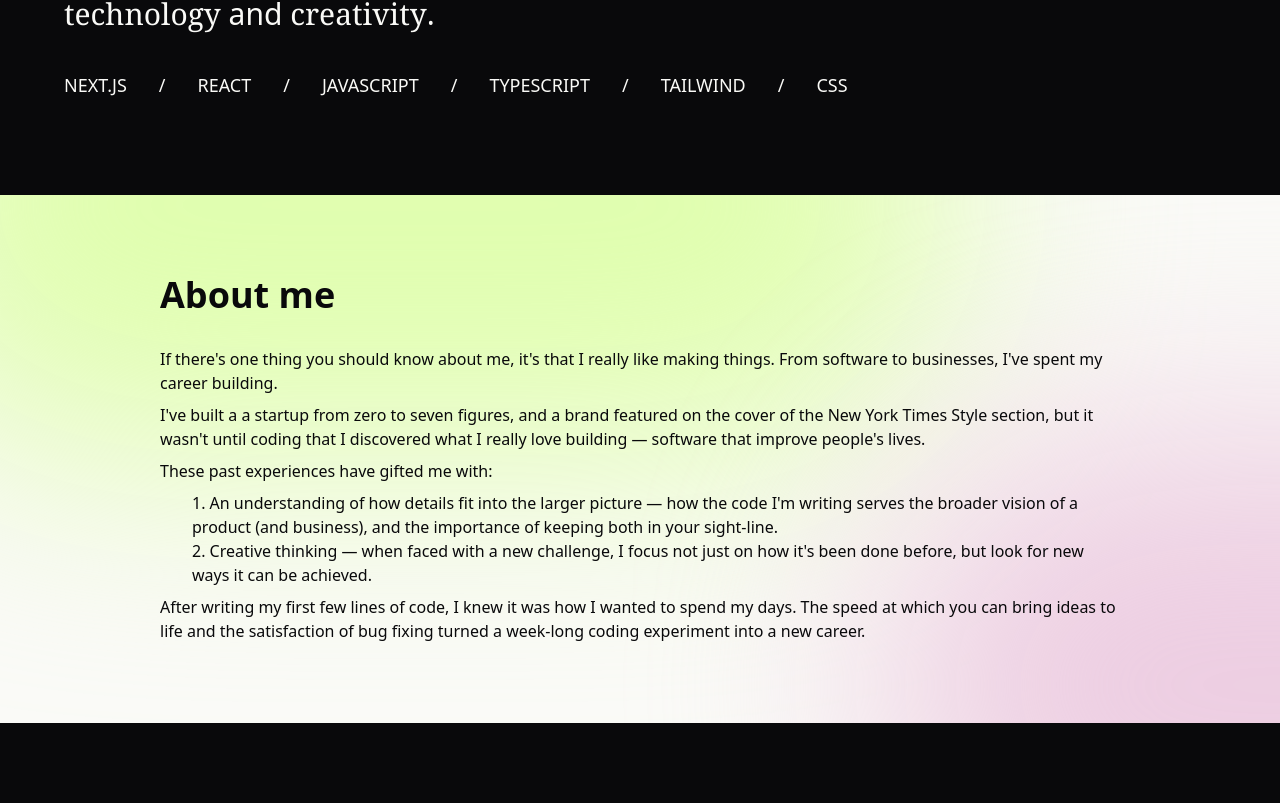
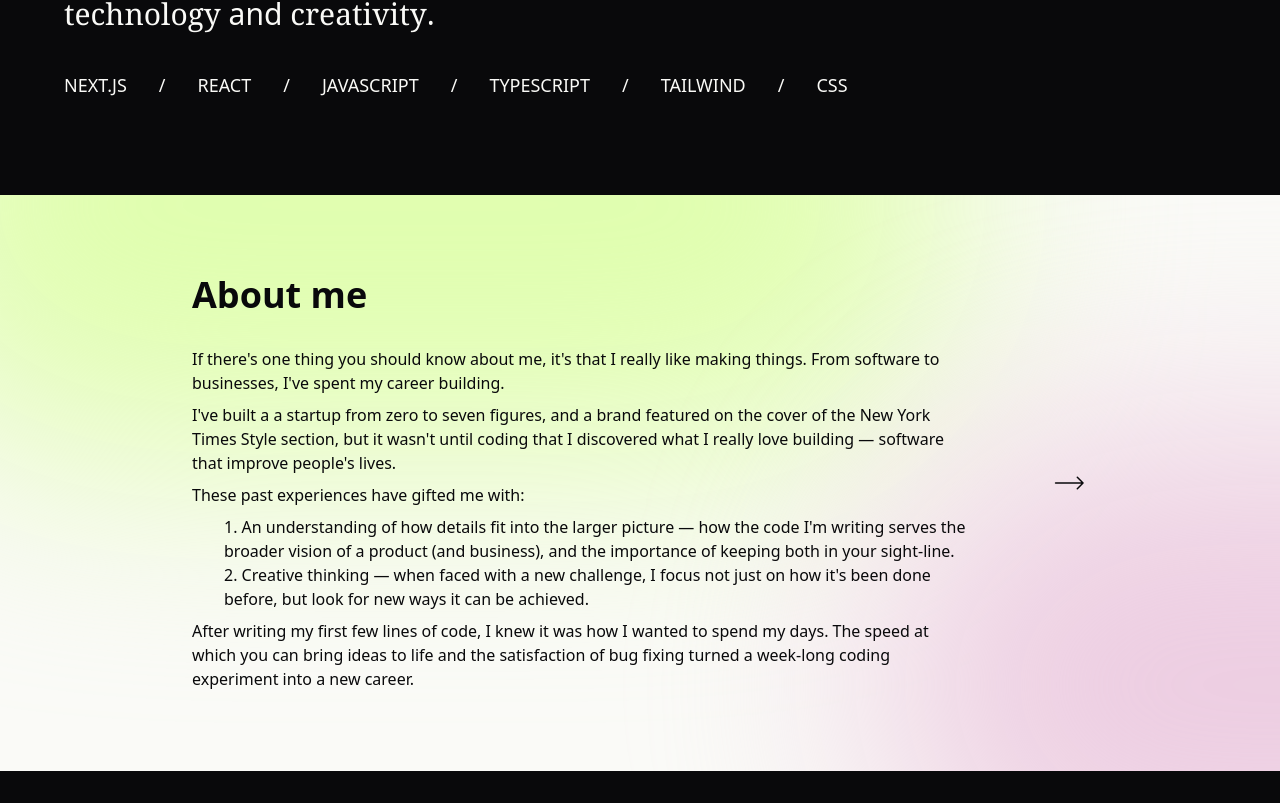
Before and after one commit to ajasinger/portfolio_2024, a Next.js app: page / in a window 1280 px wide. Shown: the part 997-1800 px from the top of the page. Before the commit the page ends 1752 px from the top, so only its background shows below. Built offline with nearby package versions, Linux system fonts and the light colour scheme.

Commit message:
add content and styling

```diff
--- a/components/About.tsx
+++ b/components/About.tsx
@@ -2,11 +2,13 @@
 
 export default function About() {
   return (
-    <div className="my-8 px-40 py-20 bg-cream text-zinc-950 flex flex-col gap-8 relative overflow-hidden">
+    <div className="my-8 px-48 py-20 bg-cream text-zinc-950 relative overflow-hidden">
       <div className="bg-[#E0FEAF] absolute top-[-15rem] right-[20rem] h-[31.25rem] w-[31.25rem] rounded-full blur-[7rem] sm:w-[68.75rem]"></div>
       <div className="bg-[#EDCEE2] absolute top-[15rem] right-[-25rem] h-[31.25rem] w-[50rem] rounded-full blur-[7rem]"></div>
-      <h3 className="text-4xl font-semibold z-10">About me</h3>
-      <div className="flex flex-col gap-2 z-10">
+      <div className="flex justify-between items-center gap-20">
+        <div className="flex flex-col gap-8 z-10">
+          <h3 className="text-4xl font-semibold">About me</h3>
+          <div className="flex flex-col gap-2">
             <p>If there&#39;s one thing you should know about me, it&#39;s that I really like making things. From software to businesses, I&#39;ve spent my career building.</p>
             <p>I&#39;ve built a a startup from zero to seven figures, and a brand featured on the cover of the New York Times Style section, but it wasn&#39;t until coding that I discovered what I really love building — software that improve people&#39;s lives.</p>
             <p>These past experiences have gifted me with:</p>
@@ -17,5 +19,11 @@ export default function About() {
             <p>After writing my first few lines of code, I knew it was how I wanted to spend my days. The speed at which you can bring ideas to life and the satisfaction of bug fixing turned a week-long coding experiment into a new career.</p>
           </div>
         </div>
+        <svg xmlns="http://www.w3.org/2000/svg" fill="none" viewBox="0 0 24 24" strokeWidth={1} stroke="currentColor" className="w-20 h-20 z-10">
+          <path strokeLinecap="round" strokeLinejoin="round" d="M17.25 8.25 21 12m0 0-3.75 3.75M21 12H3" />
+        </svg>
+        {/* <svg xmlns="http://www.w3.org/2000/svg" viewBox="0 0 25 25" stroke="currentColor"><path d="m17.5 5.999-.707.707 5.293 5.293H1v1h21.086l-5.294 5.295.707.707L24 12.499l-6.5-6.5z" data-name="Right"/></svg> */}
+      </div>
+    </div>
   )
 }
```
Lines whose indentation alone changed are shown as unchanged.
